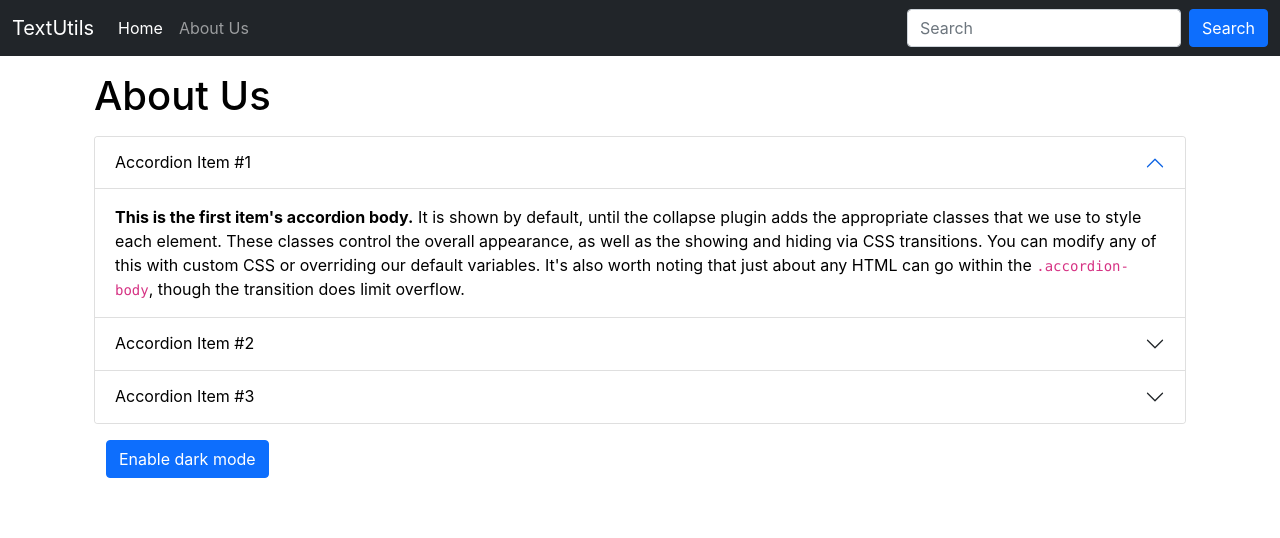
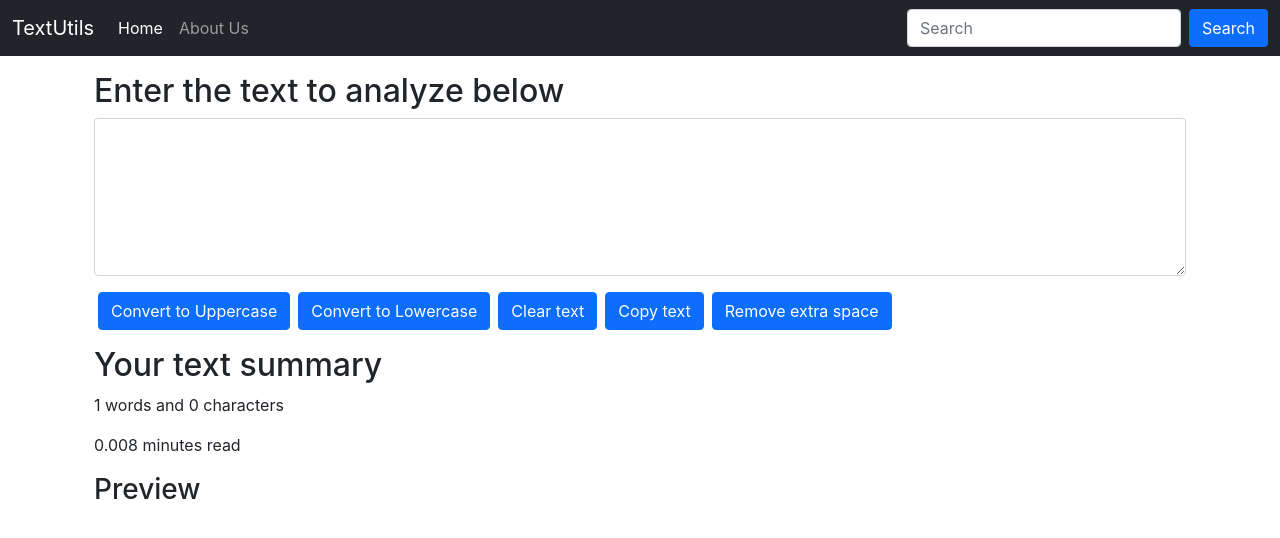
Before and after one commit to Kuljeet612/react-textUtils, a React (Create React App) app: page / in a window 1280 px wide. Shown: the top 538 px of the page. Built offline with nearby package versions, Linux system fonts and the light colour scheme.

Commit message:
adding copy and remove extra space utility

```diff
--- a/src/App.js
+++ b/src/App.js
@@ -8,8 +8,8 @@
   <>
   <Navbar title = "TextUtils" aboutText="About Us"/>
   <div className="container">
-  {/* <TextForm heading="Enter the text to analyze below"/> */}
-  <About/>
+  <TextForm heading="Enter the text to analyze below"/>
+  {/* <About/> */}
   </div>
 
   </>
--- a/src/components/TextForm.js
+++ b/src/components/TextForm.js
@@ -12,6 +12,15 @@
     }
     const handleClearClick = () => {
         setText('');
+    }
+    const handleCopyClick = () => {
+        var text = document.getElementById('myBox');
+        text.select();  //selects and highlights the text
+        navigator.clipboard.writeText(text.value);  //copies text
+    }
+    const handleExtraSpace = () => {
+        let newText = text.split(/[ ]+/);
+        setText(newText.join(" "));
     }
     //handleOnChange is required in the textarea to enable editing the value. Otherwise, the value will always be {text} and you will not be able to type
     const handleOnChange = (event) =>{
@@ -28,6 +37,8 @@
         <button className="btn btn-primary mx-1" onClick={handleUpClick}>Convert to Uppercase</button>
         <button className="btn btn-primary mx-1" onClick={handleUpLowClick}>Convert to Lowercase</button>
         <button className="btn btn-primary mx-1" onClick={handleClearClick}>Clear text</button>
+        <button className="btn btn-primary mx-1" onClick={handleCopyClick}>Copy text</button>
+        <button className="btn btn-primary mx-1" onClick={handleExtraSpace}>Remove extra space</button>
         </div>
 
           <div className="container my-3">
```
